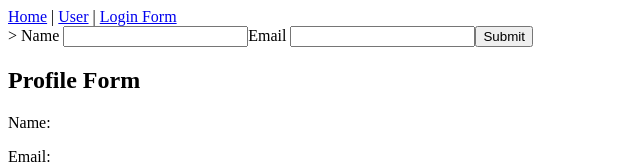
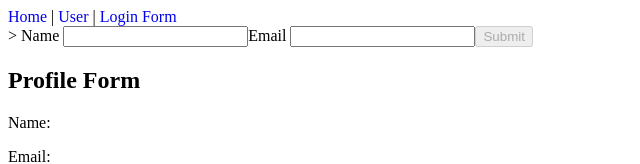
Before and after one commit to gen0sect/angular-test, an Angular app: page /loginform in a window 1280 px wide. Shown: the top 164 px of the page, without its empty margins (0-640 px from the left). Built offline with nearby package versions, Linux system fonts and the light colour scheme.

Commit message:
tested form validators

```diff
--- a/src/app/app.component.ts
+++ b/src/app/app.component.ts
@@ -5,11 +5,11 @@ import {RouterOutlet, RouterLink} from '@angular/router';
   selector: 'app-root',
   template: `
     <nav>
-      <a routerLink="/">Home</a>
+      <a style="text-decoration:none" routerLink="/">Home</a>
       |
-      <a routerLink="/user">User</a>
+      <a style="text-decoration:none" routerLink="/user">User</a>
       |
-      <a routerLink="/loginform"> Login Form</a>
+      <a style="text-decoration:none" routerLink="/loginform"> Login Form</a>
     </nav>
     <router-outlet/>
   `,
--- a/src/app/user/login.component.ts
+++ b/src/app/user/login.component.ts
@@ -1,5 +1,5 @@
 import { Component } from "@angular/core";
-import { ReactiveFormsModule, FormControl, FormGroup } from "@angular/forms";
+import { ReactiveFormsModule, FormControl, FormGroup, Validators } from "@angular/forms";
 
 @Component({
     selector: "login-form",
@@ -11,7 +11,7 @@ import { ReactiveFormsModule, FormControl, FormGroup } from "@angular/forms";
       <label>Email
         <input type="email" formControlName="email" />
       </label>
-      <button type="submit">Submit</button>
+      <button type="submit" [disabled]="!profileForm.valid">Submit</button>
     </form>
 
     <div>
@@ -25,8 +25,8 @@ import { ReactiveFormsModule, FormControl, FormGroup } from "@angular/forms";
 
 export class LoginComponent{
     profileForm= new FormGroup({
-        name: new FormControl(''),
-        email: new FormControl('')
+        name: new FormControl('', Validators.required),
+        email: new FormControl('', [Validators.required, Validators.email])
     });
 
     handleSubmit(){
```
